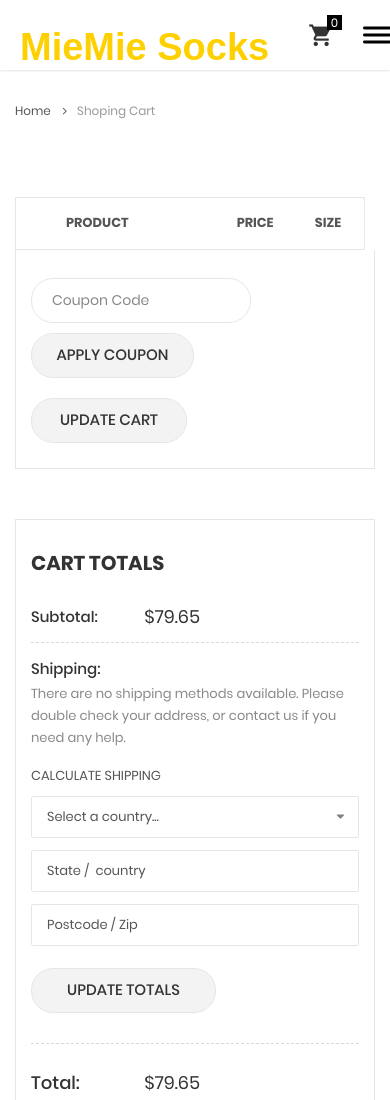
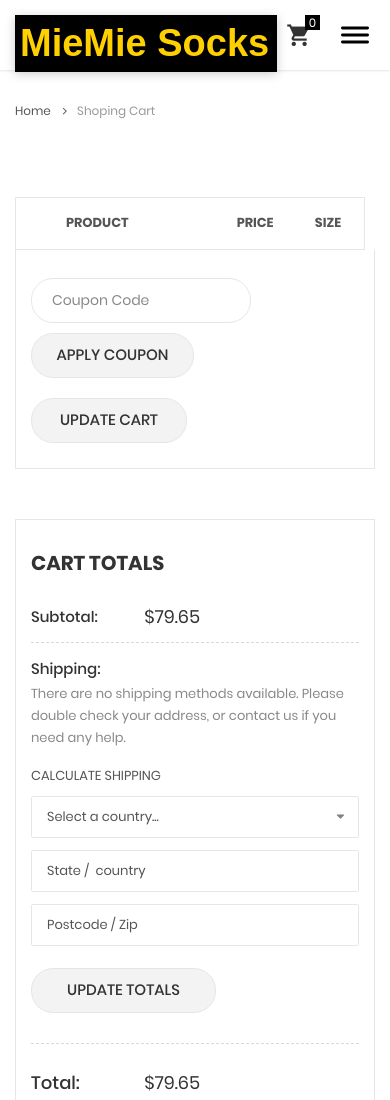
Before and after one commit to alemxral/AinorSocks, a plain HTML site: page front/shoping-cart.html in a window 390 px wide. Shown: the top 1100 px of the page. Drawn offline with Linux system fonts and the light colour scheme; a web font is replaced by a local one.

Commit message:
form bar

```diff
--- a/front/css/main.css
+++ b/front/css/main.css
@@ -349,44 +349,6 @@
 
 
 
-/* Mobile styles */
-@media (max-width: 768px) { /* Adjust the max-width as needed */
-  .logo {
-      height: 100%; /* Set height to 100% for mobile */
-
-
-      background-color: transparent; /* Dark background for better contrast */
-      display: -webkit-box;
-      display: -webkit-flex;
-      display: -moz-box;
-      display: -ms-flexbox;
-      display: flex;
-      align-items: center;
-
-
-  }
-
-
-
-
-
-  .logo-text {
-    font-size: 38px; /* Adjust font size */
-    color: #ffd000; /* Text color */
-    font-weight: bold; /* Make text bold */
-    font-family: 'Arial', sans-serif; /* Choose a font family */
-    background-color: transparent; /* Dark background for better contrast */
-    box-shadow: 0 2px 10px rgba(255, 255, 255, 0.1);
-    display: flex;
-    white-space: nowrap; /* Prevents text from wrapping */
-
-
-  }
-
-}
-
-
-
 
 /* Optional: Add hover effect */
 .logo:hover .logo-text {
@@ -577,8 +539,20 @@
 }
 
 /*---------------------------------------------*/
+
+#header  {
+
+  color: red;
+  background-color: red;
+}
+
+.wrap-header-mobile  {
+  flex-grow: unset;
+  background-color: transparent;
+}
 .wrap-header-mobile .wrap-icon-header {
   flex-grow: unset;
+
 }
 
 
@@ -738,22 +712,28 @@
 .logo-mobile {
   display: block;
   position: relative;
-  height: 80%;
-  padding-right: 25px;
-  -webkit-flex-grow: 1;
-  -moz-flex-grow: 1;
+  box-sizing: border-box;
+  height: 100%;
   flex-grow: 1;
-}
-
-.logo-mobile img {
-  max-width: calc(100% - 20px);
-  max-height: 100%;
-  position:absolute;
-  top: 0;
-  left: 0;
-  bottom: 0;
-  margin: auto;
-}
+  background-color: #ffd000;
+
+}
+
+.wrap-header-mobile .logo-mobile .logo-text {
+  font-size: 38px;  /* Adjust the font size */
+  font-weight: bold;  /* Make the text bold */
+
+  display: flex;
+  color: #ffd000;
+
+  padding-left: 5px;
+  padding-right: 5px;
+  background-color: rgb(0, 0, 0);
+
+  display: flex;
+  flex-wrap: wrap;
+}
+
 
 
 
```
